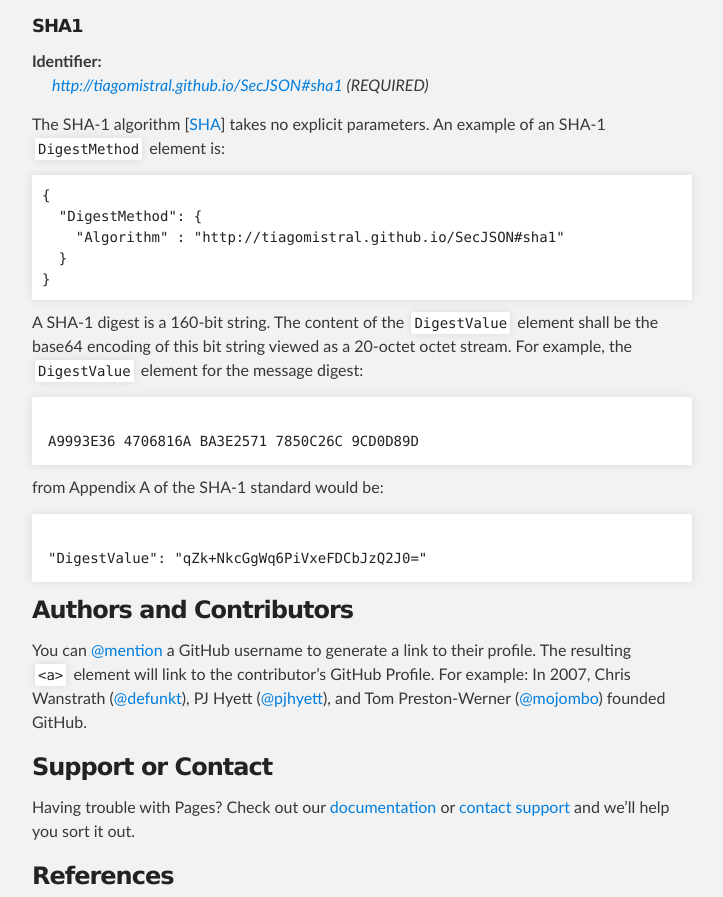
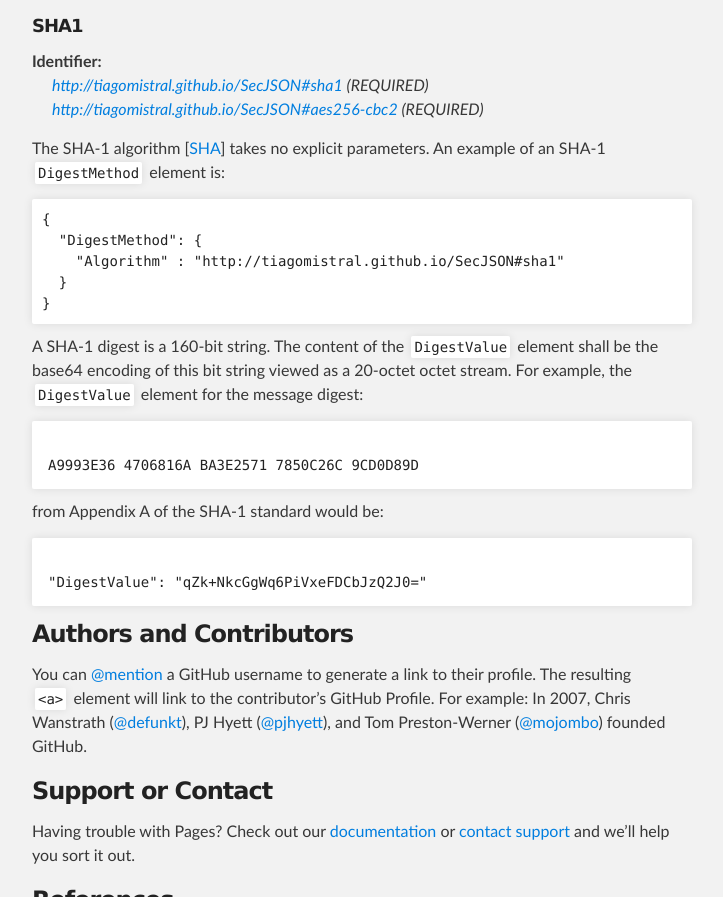
Before and after one commit to tiagomistral/SecJSON, a plain HTML site: page index.html in a window 1280 px wide. Shown: the part 3954-4851 px from the top of the page, without its empty margins (288-1011 px from the left). Drawn offline with Linux system fonts and the light colour scheme.

Commit message:
anchor doesn't work

```diff
--- a/index.html
+++ b/index.html
@@ -223,6 +223,10 @@
                   href="http://tiagomistral.github.io/SecJSON#sha1">http://tiagomistral.github.io/SecJSON#sha1</a>
                   (REQUIRED)
                </dd>
+               <dd><a id="aes256-cbc2" href="http://tiagomistral.github.io/SecJSON#aes256-cbc2"
+                  name="aes256-cbc2">http://tiagomistral.github.io/SecJSON#aes256-cbc2</a>
+                  (REQUIRED)
+               </dd>
             </dl>
             <p>The SHA-1 algorithm [<a href="#ref-SHA">SHA</a>] takes no explicit
                parameters. An example of an SHA-1 <code>DigestMethod</code> element is:
```
